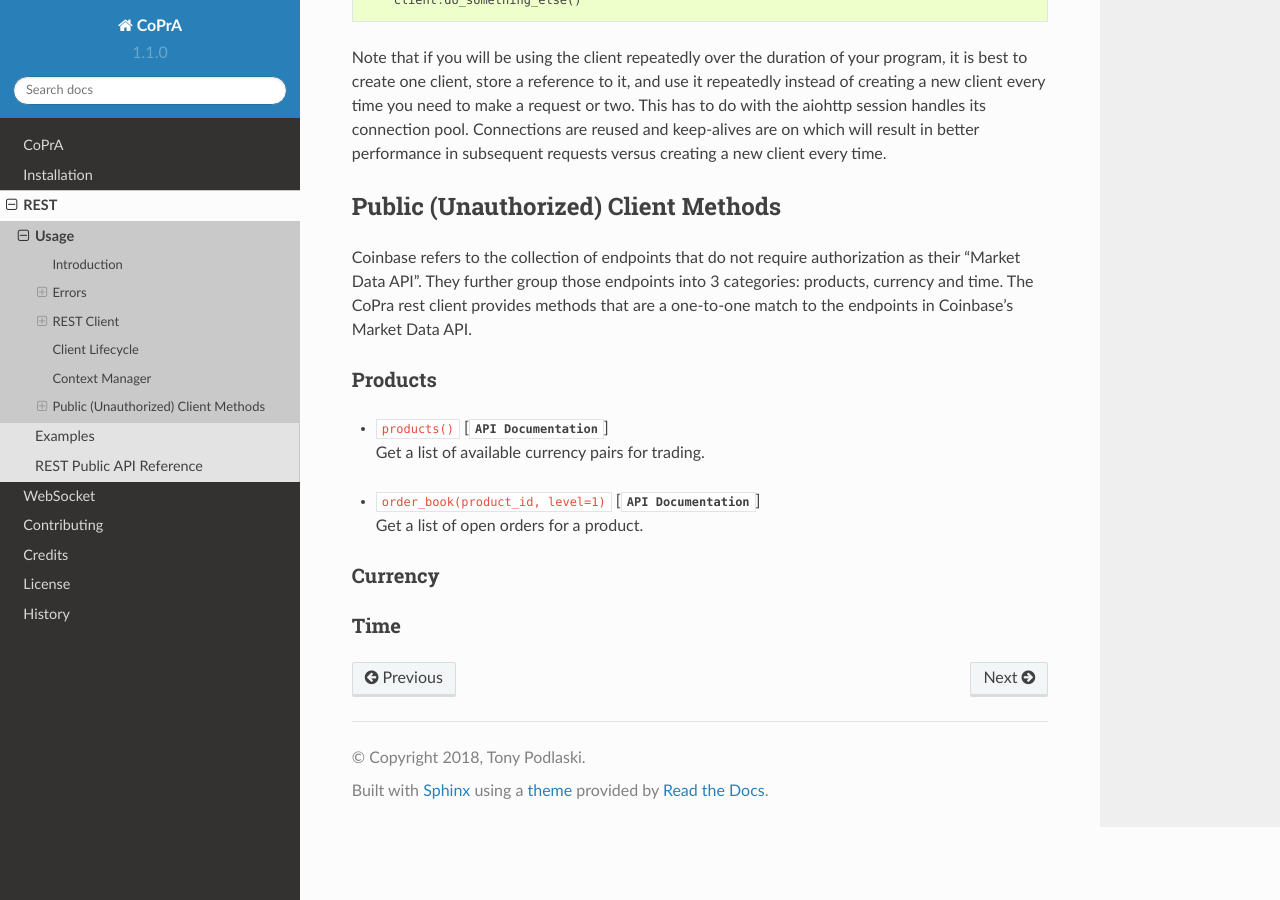
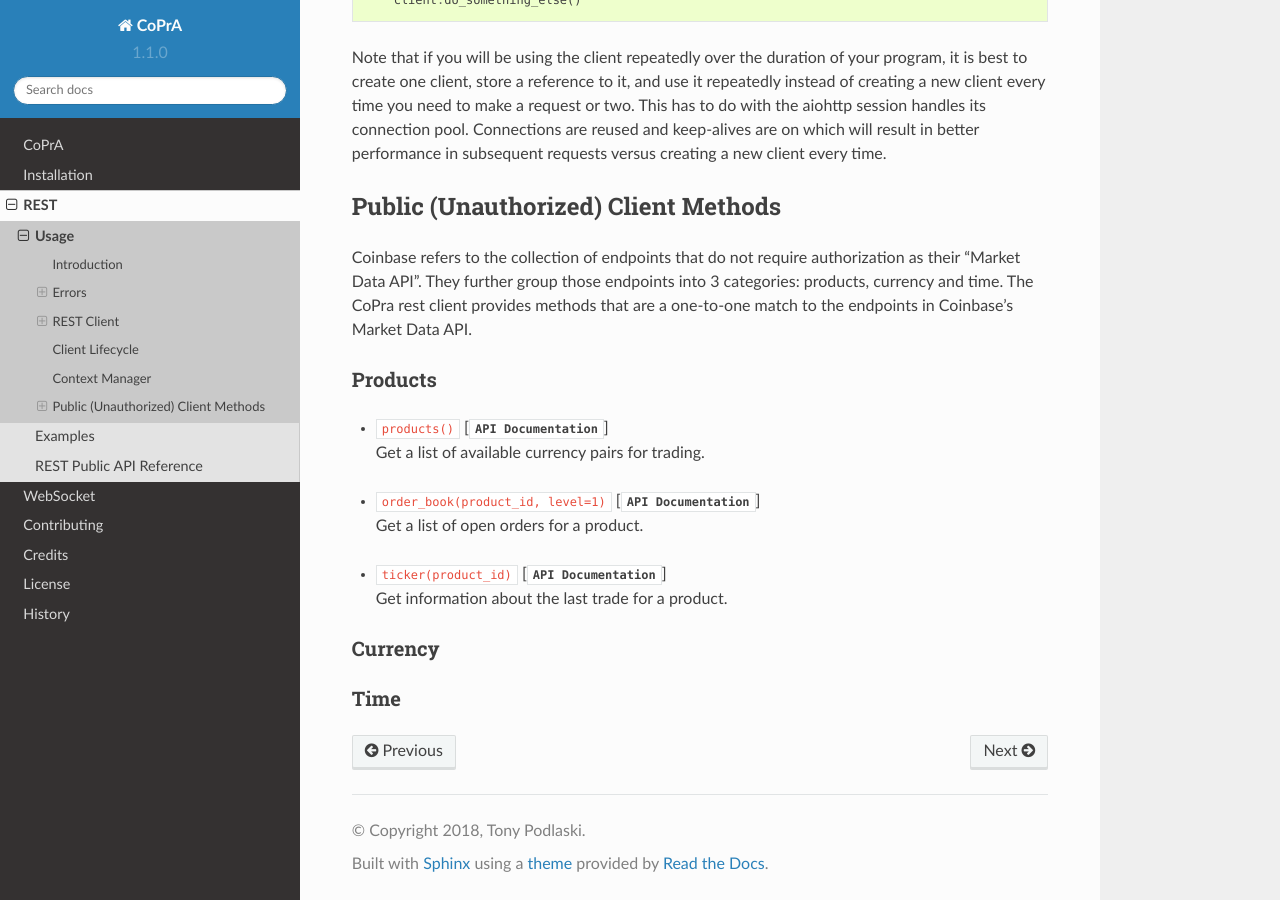
Before and after one commit to tpodlaski/copra, a Sphinx documentation site: the page built from docs/rest/usage.rst, in a window 1280 px wide and 900 px high, scrolled down 3203 px. Built offline with Sphinx 7.4.7 and the Read the Docs theme 2.0.0, drawn with Linux system fonts in a browser that asks for light colours.

Commit message:
Update usage.rst

```diff
--- a/docs/rest/usage.rst
+++ b/docs/rest/usage.rst
@@ -125,6 +125,10 @@ Products
     | ``order_book(product_id, level=1)`` [:meth:`API Documentation <copra.rest.Client.order_book>`]
     | Get a list of open orders for a product.
 
+*
+    | ``ticker(product_id)`` [:meth:`API Documentation <copra.rest.Client.ticker>`]
+    | Get information about the last trade for a product.
+
 Currency
 ++++++++
 
```
